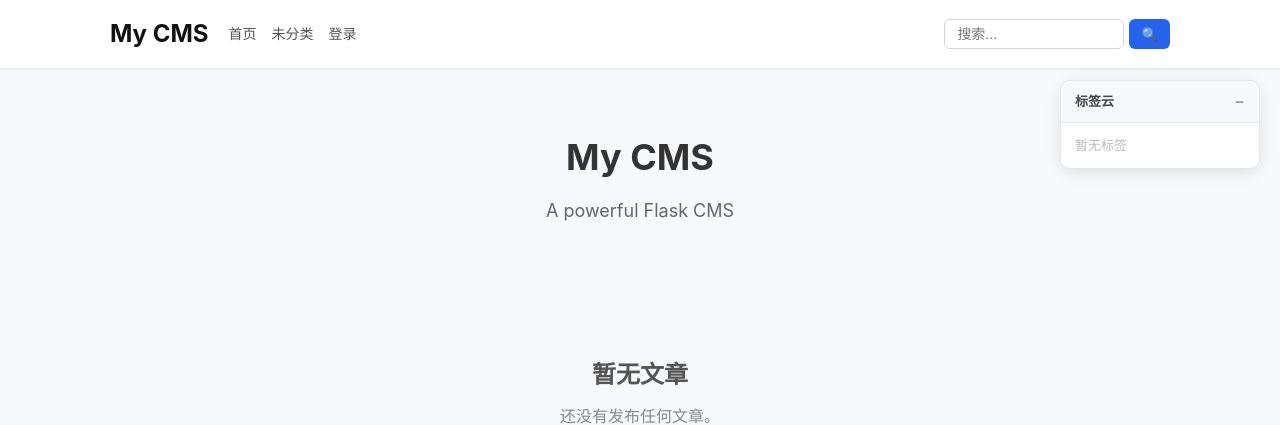
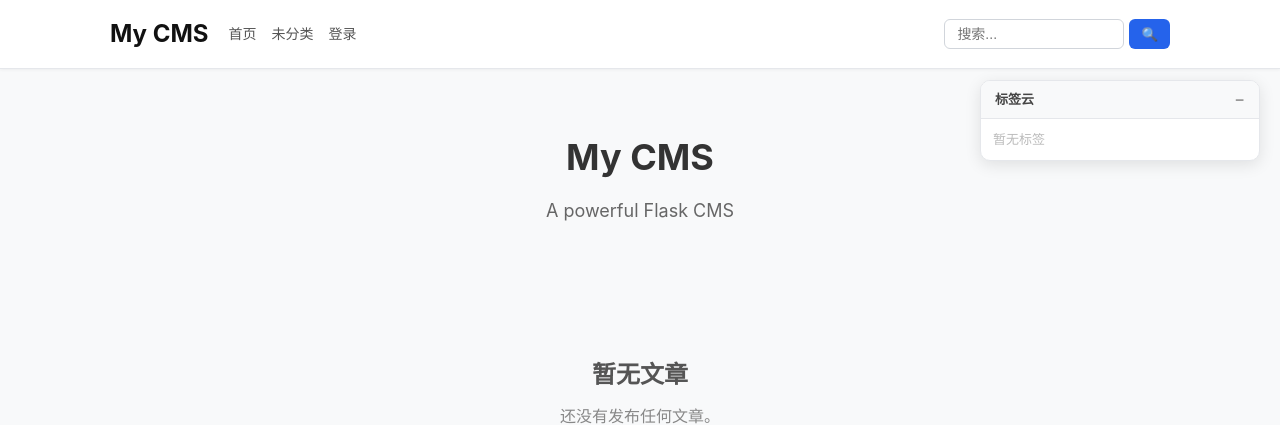
Before and after one commit to binotes/flask-cms, a Flask app: page / in a window 1280 px wide. Shown: the top 425 px of the page. Run offline with Flask 3, Linux system fonts and the light colour scheme; data comes from the database, SQL or seed files in the repository; data that the repository does not hold is empty.

Commit message:
style: 标签云字体缩小至10-22px，卡片加宽至280px

```diff
--- a/cms/plugins/tag-cloud/__init__.py
+++ b/cms/plugins/tag-cloud/__init__.py
@@ -50,10 +50,10 @@ def _compute_tag_cloud():
     range_count = max_count - min_count if max_count > min_count else 1
 
     for t in tag_data:
-        # 字体大小: 12px ~ 36px，线性映射
+        # 字体大小: 10px ~ 22px，线性映射
         ratio = (t['count'] - min_count) / range_count
-        t['font_size'] = round(12 + ratio * 24, 1)
-        # CSS 颜色: 从 #666 渐变到 #1a73e8
+        t['font_size'] = round(10 + ratio * 12, 1)
+        # CSS 颜色: 从 #999 渐变到 #2563eb
         r = int(0x66 + ratio * (0x1a - 0x66))
         g = int(0x66 + ratio * (0x73 - 0x66))
         b = int(0x66 + ratio * (0xe8 - 0x66))
--- a/static/css/style.css
+++ b/static/css/style.css
@@ -113,7 +113,7 @@ textarea.form-control { resize: vertical; min-height: 100px; }
     position: fixed;
     top: 80px;
     right: 20px;
-    width: 200px;
+    width: 280px;
     max-height: 60vh;
     background: #fff;
     border: 1px solid #e5e7eb;
@@ -126,7 +126,7 @@ textarea.form-control { resize: vertical; min-height: 100px; }
     display: flex;
     justify-content: space-between;
     align-items: center;
-    padding: 10px 14px;
+    padding: 8px 14px;
     background: #f8f9fa;
     border-bottom: 1px solid #e5e7eb;
     font-size: 13px;
@@ -144,17 +144,17 @@ textarea.form-control { resize: vertical; min-height: 100px; }
     line-height: 1;
 }
 .tag-cloud-body {
-    padding: 12px 14px;
+    padding: 10px 12px;
     overflow-y: auto;
-    max-height: calc(60vh - 40px);
+    max-height: calc(60vh - 38px);
 }
 .tag-cloud {
-    line-height: 2.2;
+    line-height: 2.0;
 }
 .tag-cloud-item {
     display: inline-block;
-    margin: 0 3px;
-    padding: 2px 5px;
+    margin: 0 2px;
+    padding: 1px 4px;
     border-radius: 3px;
     transition: all 0.2s;
     text-decoration: none;
```
